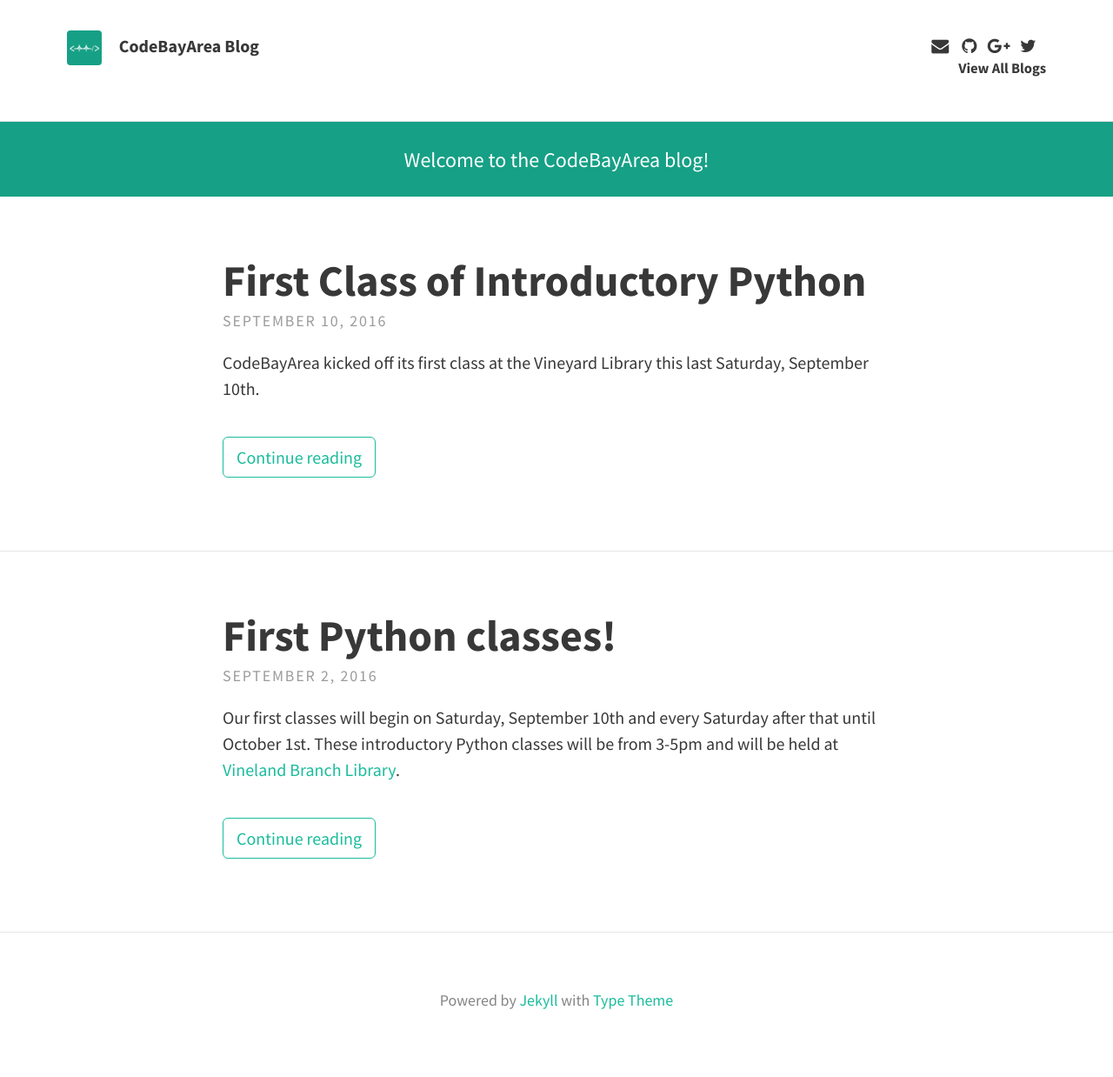
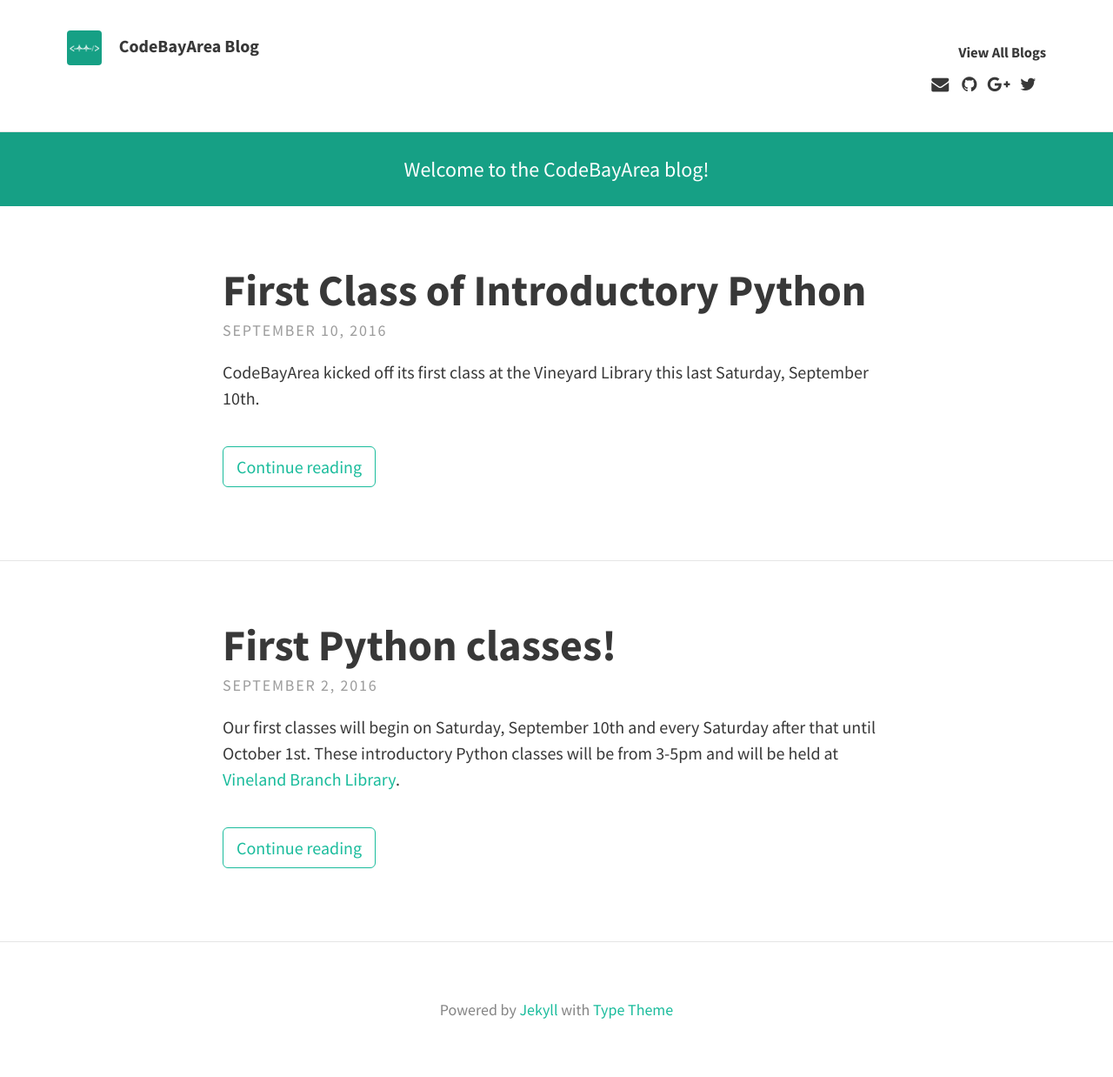
Before and after one commit to codebayarea/codebayarea.github.io, a Jekyll site: the page built from index.html, in a window 1280 px wide. Shown: the whole page at 87% size. Built offline with Jekyll 4.4.1, drawn with Linux system fonts in a browser that asks for light colours; nearby versions of some CDN libraries; the list of posts is cut into pages by our own code.

Commit message:
Update header.html

```diff
--- a/_includes/header.html
+++ b/_includes/header.html
@@ -26,7 +26,7 @@
 			{% endfor %}
 			<!-- Social icons from Font Awesome, if enabled -->
 			<span>
-			{% include icons.html %}<a href="http://blog.codebayarea.com/blogs.html"><h5>View All Blogs</h5></a></span>
+			<a href="http://blog.codebayarea.com/blogs.html"><h5>View All Blogs</h5></a>{% include icons.html %}</span>
 		</ul>
 	</nav>
 </header>
```
